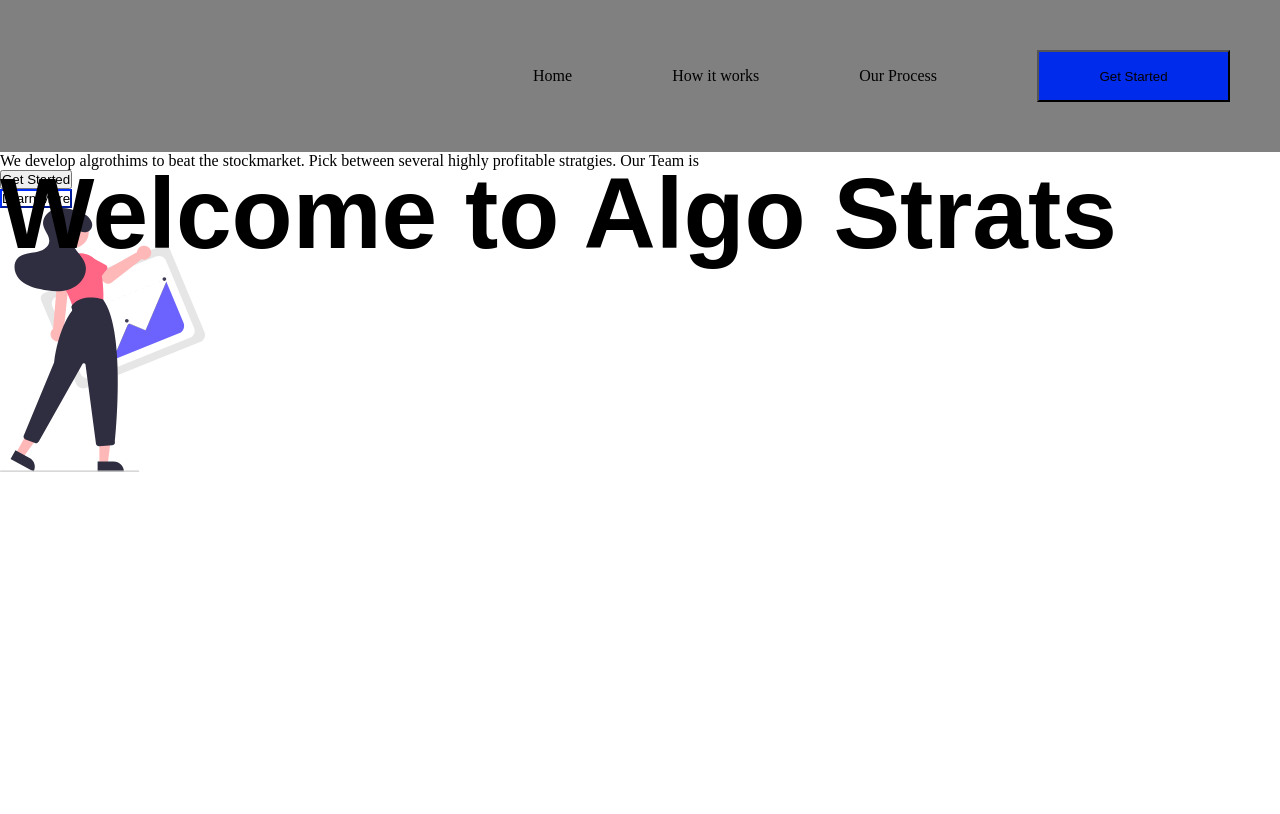
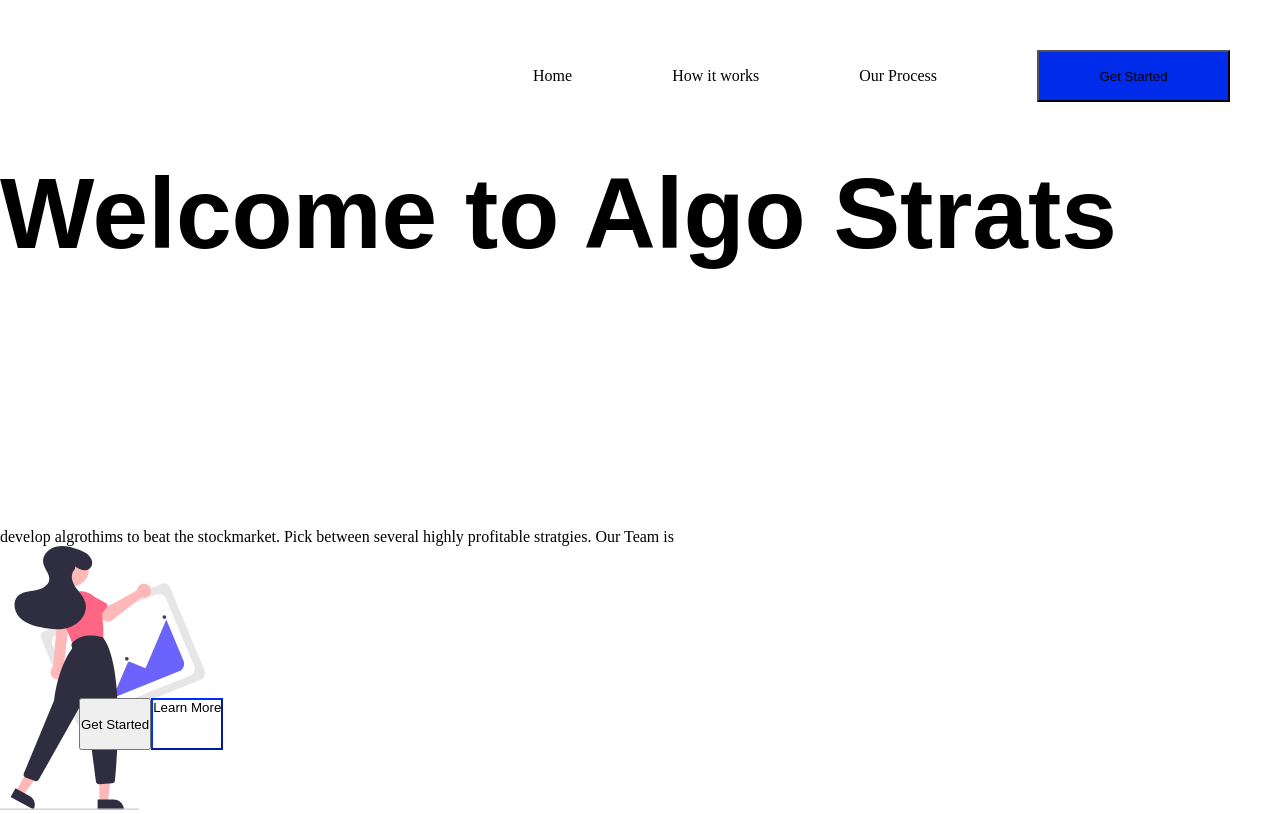
Before and after one commit to Langbra24/VS-Algo-Start, a plain HTML site: page index.html in a window 1280 px wide. Drawn offline with Linux system fonts and the light colour scheme.

Commit message:
updates for the night

```diff
--- a/algostyle.css
+++ b/algostyle.css
@@ -18,7 +18,7 @@ text-decoration: none;
     width: 100%;
     height: 106px;
     display: table;
-    background-color: grey;
+    background-color: white;
 
     }
 
@@ -87,3 +87,38 @@ border-color: #002BEB;
 
 
 }
+
+
+.box1 {
+display: flex;
+width: 646px;
+height: 376px;
+left: 79px;
+top: 161px;
+
+
+}
+
+
+
+.p {
+    position: absolute;
+    font-family: 'Montserrat', sans-serif;
+    font-style: normal;
+    font-weight: normal;
+    font-size: 24px;
+    line-height: 29px;
+
+}
+
+.button-group {
+display: flex;
+flex-direction: row;
+position: absolute;
+width: 416px;
+height: 52px;
+left: 79px;
+top: 698px;
+
+
+}
--- a/index.html
+++ b/index.html
@@ -16,42 +16,25 @@
             <a><button class="button-nav">Get Started</button></a>
         </ul>
 
-
-
     </div>
 
 
-
-
-
+<div class="box1">
+    <div>
+    <h1 class="h1"> Welcome to Algo Strats</h1>
+   </div>
 </div>
 
+<div>
+    <p> develop algrothims to beat the   stockmarket.
+    Pick between several highly profitable stratgies.
+    Our Team is </p>
+</div>
 
-
-
-
-
-
-
-
-    <div>
-    <h1 class="h1"> Welcome to Algo Strats</h1>
-    </div>
-
-    <div>
-    <p>
-
-        We develop algrothims to beat the   stockmarket.
-        Pick between several highly profitable stratgies.
-        Our Team is
-
-    </p>
-    </div>
-
-    <div>
+ <div class=" button-group">
      <button type="button" class="button-na" > Get Started  </button>
      <button type="button" class="button-two"> Learn More </button>
-    </div>
+</div>
 
 
 
```
